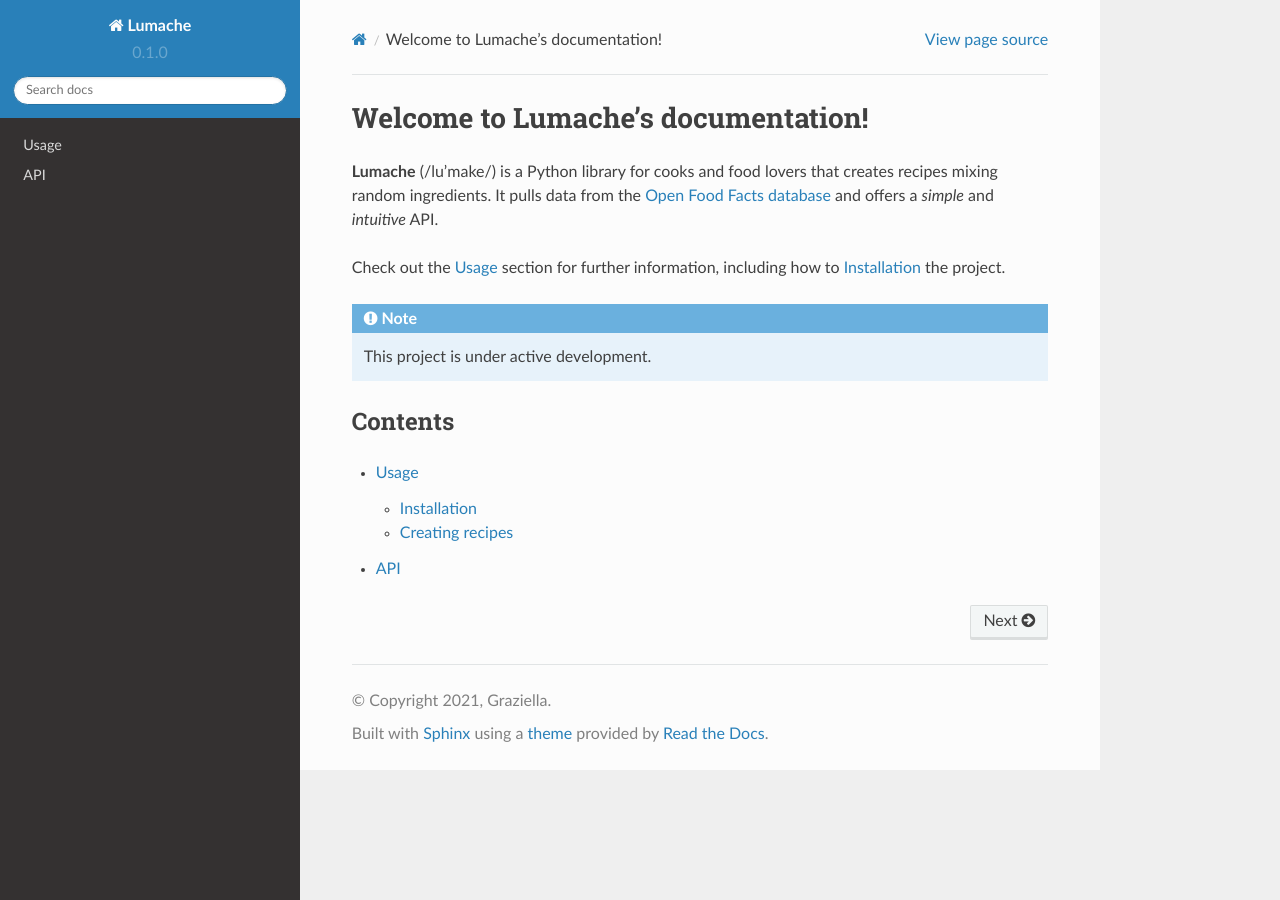
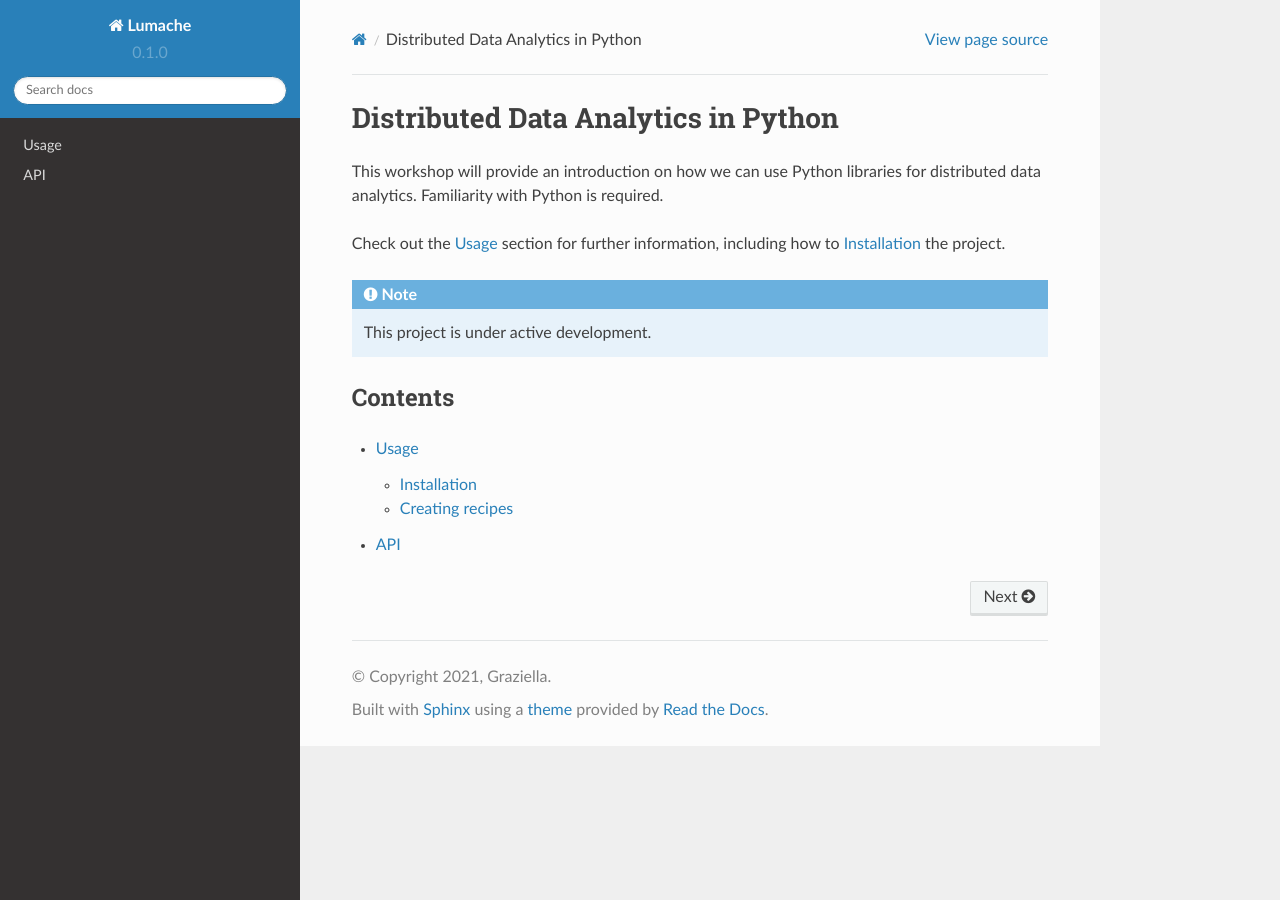
Before and after one commit to josephjohnjj/distributed_data_analytics, a Sphinx documentation site: the page built from docs/source/index.rst, in a window 1280 px wide. Built offline with Sphinx 7.4.7 and the Read the Docs theme 2.0.0, drawn with Linux system fonts in a browser that asks for light colours.

Commit message:
Update index.rst

```diff
--- a/docs/source/index.rst
+++ b/docs/source/index.rst
@@ -1,10 +1,9 @@
-Welcome to Lumache's documentation!
+Distributed Data Analytics in Python
 ===================================
 
-**Lumache** (/lu'make/) is a Python library for cooks and food lovers
-that creates recipes mixing random ingredients.
-It pulls data from the `Open Food Facts database <https://world.openfoodfacts.org/>`_
-and offers a *simple* and *intuitive* API.
+This workshop will provide an introduction on how we can use Python libraries for distributed data analytics.
+Familiarity with Python is required.
+
 
 Check out the :doc:`usage` section for further information, including
 how to :ref:`installation` the project.
```
